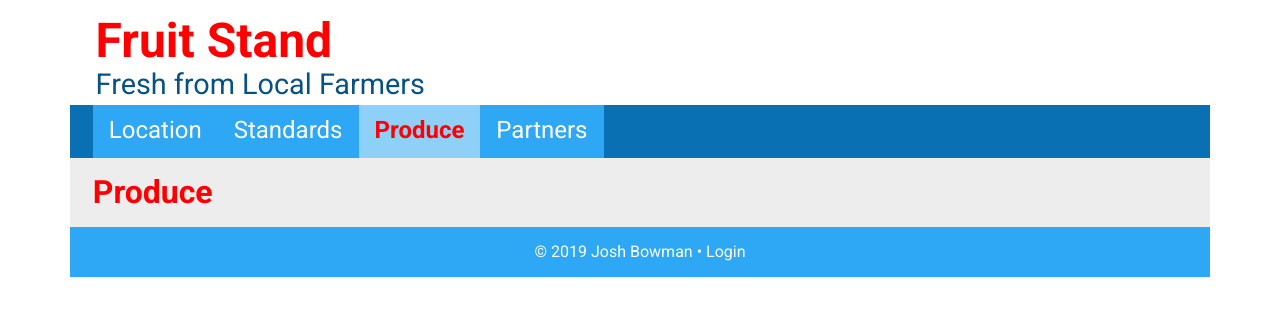
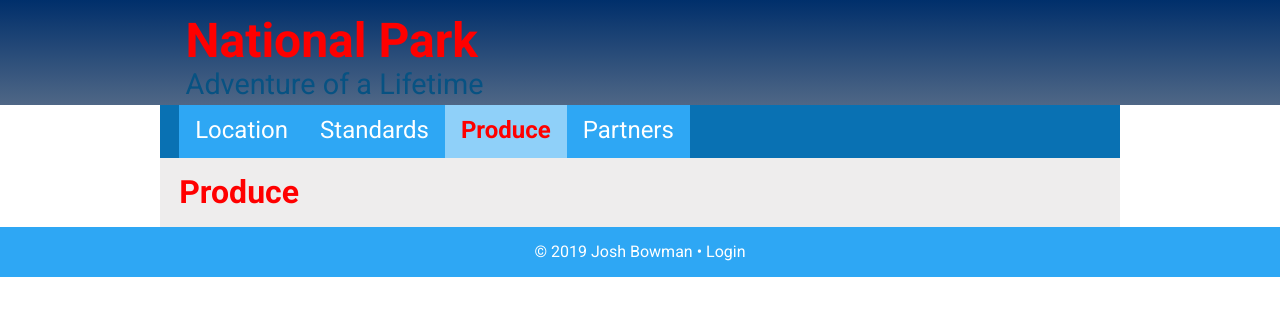
Before and after one commit to JBowman-2/National-Park, a plain HTML site: page index.html in a window 1280 px wide. Drawn offline with Linux system fonts and the light colour scheme.

Commit message:
added wrapper

```diff
--- a/index.html
+++ b/index.html
@@ -12,12 +12,14 @@
 
 </head>
 <body>
+    <div id="headerWrapper">
+    <header class="clearfix">
+            <h1>National Park</h1>
+            <h2>Adventure of a Lifetime</h2>
+    </header>
+    </div>
 
-    <header class="clearfix">
-            <h1>Fruit Stand</h1>
-            <h2>Fresh from Local Farmers</h2>
-    </header>
-
+    <div id="navWrapper"></div>
     <nav class="clearfix">
         <ul>
             <li><a href="#">Location</a></li>
@@ -26,6 +28,7 @@
             <li><a href="#">Partners</a></li>
         </ul>
     </nav>
+    </div>
 
     <main>
 
@@ -34,9 +37,11 @@
 
     </main>
 
+    <div id="footerWrapper">
     <footer>
             &copy; 2019 Josh Bowman • Login
     </footer>
+    </div>
 
 </body>
 </html>
--- a/scss/_large.scss
+++ b/scss/_large.scss
@@ -1,5 +1,5 @@
 
 header, nav, main, footer {
-    max-width: 71.25rem;
+    max-width: 60rem;
     margin: auto;
 }
--- a/scss/_small.scss
+++ b/scss/_small.scss
@@ -12,6 +12,10 @@ body {
 
 
 /* header */
+div#headerWrapper {
+    background: linear-gradient(to top, rgb(79, 103, 134) , #002F6B 100%);
+
+}
 
 header {
     padding: .2rem 2%;
@@ -36,7 +40,9 @@ header h2 {
 }
 
 /* navigation */
-
+div#navWrapper {
+    background-color: $subColor;
+}
 
 nav {
     background-color: $subColor;
@@ -98,6 +104,9 @@ main h1 {
     clear: both;
 }
 
+div#footerWrapper {
+    background-color: lighten($subColor, 20%);
+}
 
 footer {
     background-color: lighten($subColor, 20%);
```
Also changed, not shown: css/styles.css.
